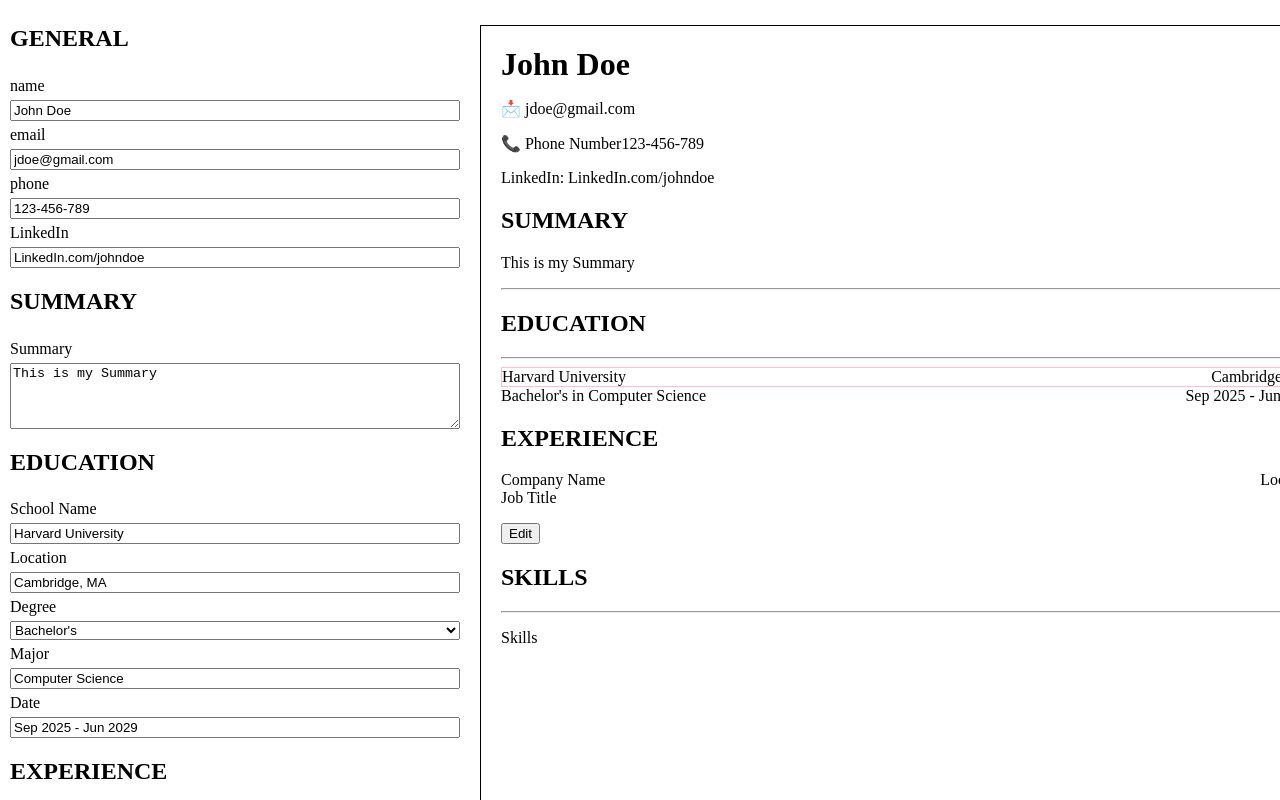
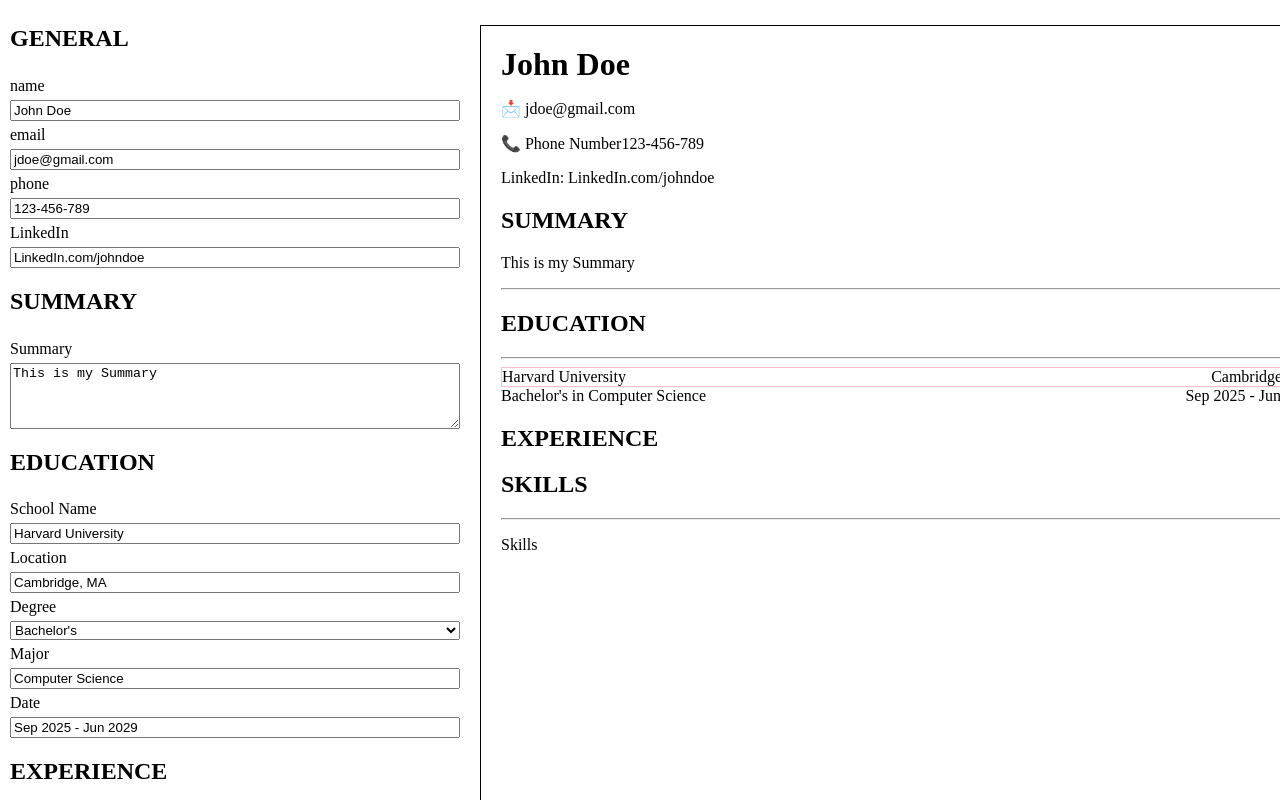
Before and after one commit to samiam120/Resume-Generator, a React (Vite) app: page / in a window 1280 px wide. Shown: the top 800 px of the page. Built offline with nearby package versions, Linux system fonts and the light colour scheme.

Commit message:
conditional rendering for - only add experience if form fields arent empty - fixed bug where editing an experience didn't correctly update the right experience

```diff
--- a/src/App.jsx
+++ b/src/App.jsx
@@ -45,8 +45,17 @@ function App() {
   const handleEditExperience = (id) => {
     const jobToEdit = experienceList.find((job) => job.id == id);
     updateCurrentJob(jobToEdit);
+  };
 
-  }
+  const isEditing = experienceList.some((j) => j.id === currentJob.id);
+
+  const jobHasContent =
+  currentJob.companyName.trim() !== "" ||
+  currentJob.location.trim() !== "" ||
+  currentJob.jobTitle.trim() !== "" ||
+  currentJob.date.trim() !== "" ||
+  currentJob.responsibilities.length > 0 ||
+  responsibility.trim() !== "";
 
 
   return (
@@ -75,13 +84,26 @@ function App() {
         <Summary summary={summary} />
         <Education educationInfo={education} />
         <h2>EXPERIENCE</h2>
-        {experienceList.map((job) => (
-          <Experience key={job.id} experienceInfo={job}
-          handleEditExperience={handleEditExperience}
+        {experienceList.map((job) => {
+          const isBeingEdited = job.id === currentJob.id && isEditing;
+          return (
+            <Experience
+              key={job.id}
+              experienceInfo={isBeingEdited ? { ...currentJob } : job}
+              handleEditExperience={handleEditExperience}
+            />
+          );
+        })}
+
+        {!isEditing && jobHasContent && (
+          <Experience
+            experienceInfo={{
+              ...currentJob,
+              responsibilityPreview: responsibility,
+            }}
           />
-        ))}
-        <Experience experienceInfo={{...currentJob, responsibilityPreview:responsibility}}
-        />
+        )}
+
         <Skills />
       </div>
     </div>
```
